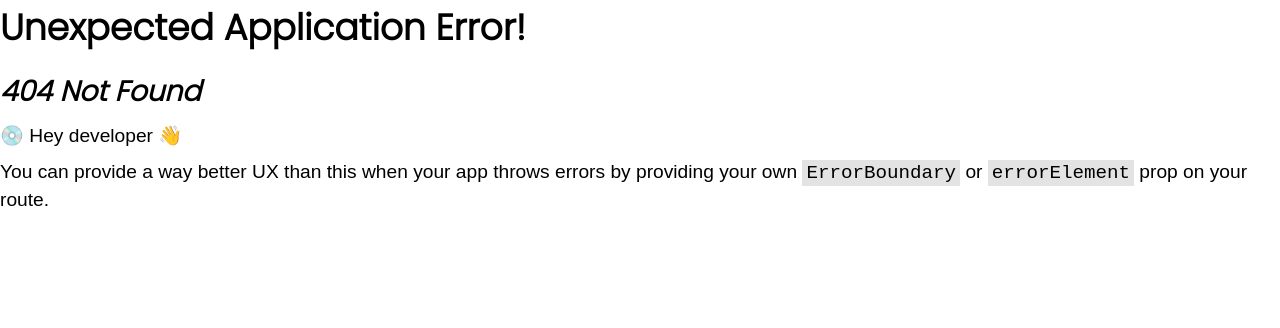
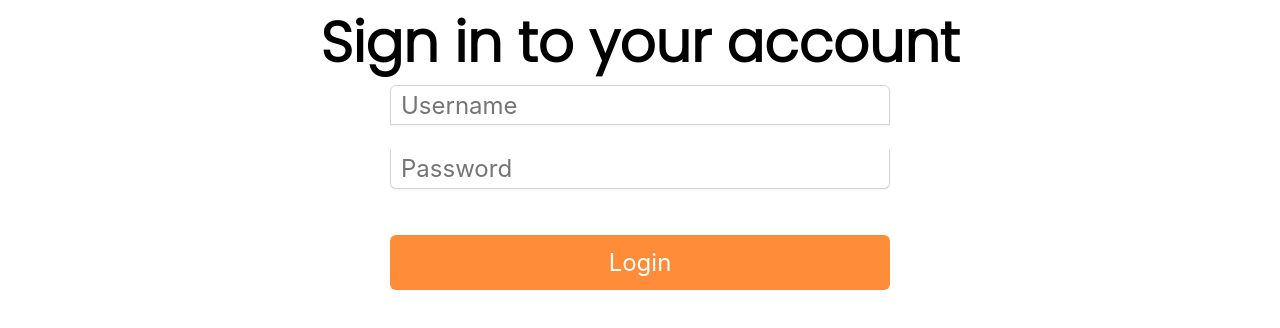
Before and after one commit to ZahraBahmanpour/rtk-94, a React (Create React App) app: page /login in a window 1280 px wide. Before the commit this address had no page. Shown: the top 328 px of the page. Built offline with nearby package versions, Linux system fonts and the light colour scheme.

Commit message:
add login page and implement login logic

```diff
--- /dev/null
+++ b/src/features/auth/Login.js
@@ -0,0 +1,49 @@
+import { useState } from "react";
+import { useDispatch } from "react-redux";
+import { useNavigate } from "react-router-dom";
+import { useLoginMutation } from "./authApiSlice";
+import { setCredentials } from "./authSlice";
+
+const Login = () => {
+  const [username, setUsername] = useState("");
+  const [password, setPassword] = useState("");
+  const [login, { isLoading }] = useLoginMutation();
+  const dispatch = useDispatch();
+  const navigate = useNavigate();
+
+  const handleSubmit = async (e) => {
+    e.preventDefault();
+    try {
+      const res = await login({ username, password }).unwrap();
+      dispatch(setCredentials(res));
+      navigate("/");
+      // console.log(res);
+    } catch (e) {
+      console.log(e);
+    }
+  };
+  return (
+    <div className="login-container">
+      <h1>Sign in to your account</h1>
+      <form className="login-form" onSubmit={handleSubmit}>
+        <input
+          name="username"
+          type="text"
+          placeholder="Username"
+          value={username}
+          onChange={(e) => setUsername(e.target.value)}
+        />
+        <input
+          name="password"
+          type="password"
+          placeholder="Password"
+          value={password}
+          onChange={(e) => setPassword(e.target.value)}
+        />
+        <button>Login</button>
+      </form>
+    </div>
+  );
+};
+
+export default Login;
--- /dev/null
+++ b/src/features/auth/authApiSlice.js
@@ -0,0 +1,15 @@
+import apiSlice from "../apiSlice";
+
+export const authApiSlice = apiSlice.injectEndpoints({
+  endpoints: (builder) => ({
+    login: builder.mutation({
+      query: (credentials) => ({
+        url: "/auth/login",
+        method: "POST",
+        body: { ...credentials },
+      }),
+    }),
+  }),
+});
+
+export const { useLoginMutation } = authApiSlice;
--- a/src/features/auth/requireAuth.js
+++ b/src/features/auth/requireAuth.js
@@ -1,9 +1,9 @@
 import { useSelector } from "react-redux";
 import { Navigate, Outlet } from "react-router-dom";
 
-const RequireAuth = () => {
+const RequireAuth = ({ children }) => {
   const token = useSelector((state) => state.auth.token);
-
-  return token ? <Outlet /> : <Navigate to="/login" />;
+  console.log(children);
+  return token ? children : <Navigate to="/login" />;
 };
 export default RequireAuth;
--- a/src/index.css
+++ b/src/index.css
@@ -131,3 +131,58 @@ textarea {
   background-color: rgb(160, 30, 73);
   color: white;
 }
+
+.login-container {
+  display: flex;
+  flex-direction: column;
+  align-items: center;
+  padding-inline: 27px;
+}
+
+.login-form {
+  display: flex;
+  flex-direction: column;
+  width: 100%;
+  max-width: 500px;
+}
+
+.login-form > input {
+  border: 1px solid rgba(209, 213, 219);
+  height: 40px;
+  text-indent: 10px;
+  font-family: "Inter", sans-serif;
+  box-shadow: 0px 1px 2px rgba(0, 0, 0, 0.05);
+  font-weight: 400;
+}
+
+.login-form > input:focus {
+  outline: none;
+}
+
+.login-form > input:first-of-type {
+  border-radius: 6px 6px 0px 0px;
+}
+
+.login-form > input:last-of-type {
+  border-radius: 0px 0px 6px 6px;
+  border-top: none;
+}
+
+.login-form > button {
+  background-color: #ff8c38;
+  border: none;
+  border-radius: 6px;
+  height: 55px;
+  margin-top: 22px;
+  color: white;
+  font-family: "Inter", sans-serif;
+}
+
+.login-form > button:disabled {
+  background-color: #aaaaaa;
+  cursor: not-allowed;
+}
+
+.red {
+  color: #cc0000;
+}
--- a/src/index.js
+++ b/src/index.js
@@ -9,6 +9,7 @@ import store from "./app/store";
 import PostList from "./features/posts/postList";
 import PostEdit from "./features/posts/postEdit";
 import RequireAuth from "./features/auth/requireAuth";
+import Login from "./features/auth/Login";
 
 const router = createBrowserRouter([
   {
@@ -17,7 +18,11 @@ const router = createBrowserRouter([
     children: [
       {
         index: true,
-        element: <RequireAuth />,
+        element: (
+          <RequireAuth>
+            <PostList />
+          </RequireAuth>
+        ),
       },
       {
         path: "/post",
@@ -28,6 +33,10 @@ const router = createBrowserRouter([
         element: <PostEdit />,
       },
     ],
+  },
+  {
+    path: "/login",
+    element: <Login />,
   },
 ]);
 const root = ReactDOM.createRoot(document.getElementById("root"));
```
